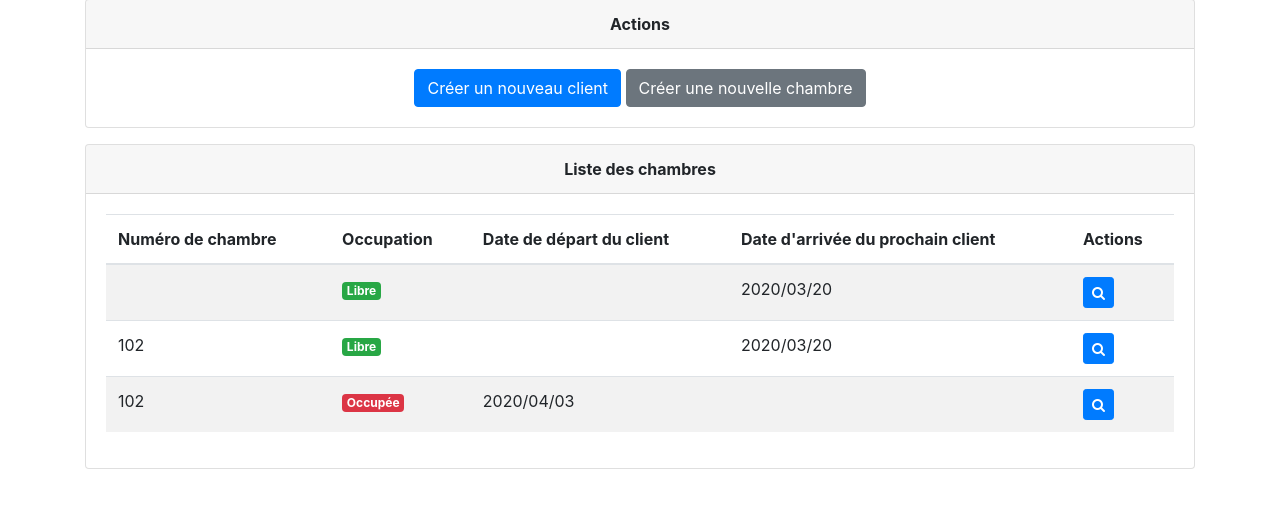
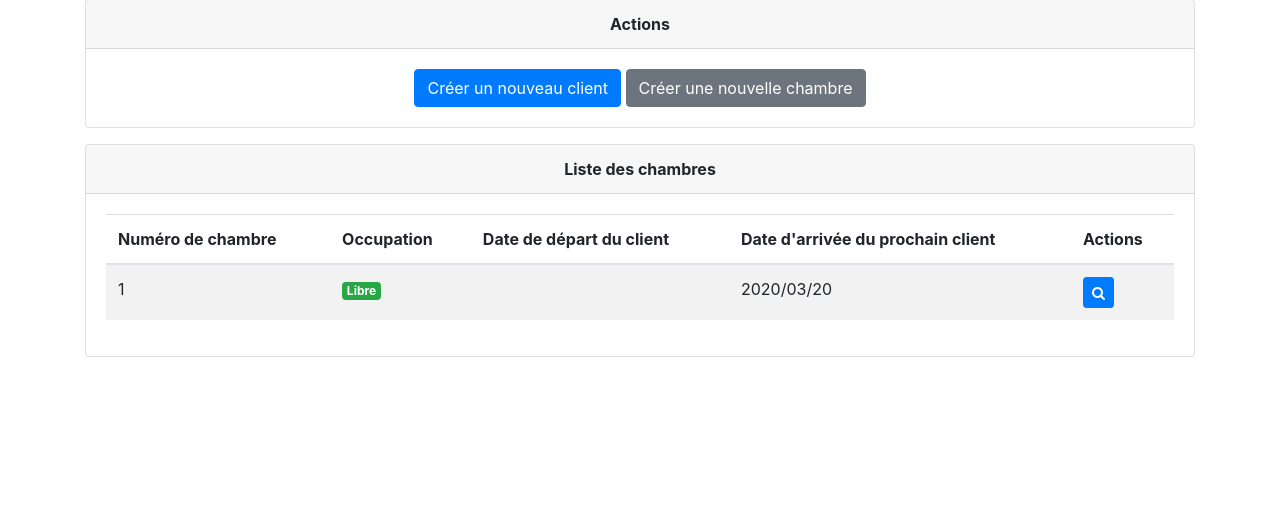
Before and after one commit to iman6996/hbhotelmanageriman, a PHP site: the page made by template/pages/index.html.twig in a window 1280 px wide. Shown: the part 202-710 px from the top of the page. Run offline with PHP 8.4, Linux system fonts and the light colour scheme; the template is opened without the code that fills it: most values are stand-ins (such as "Sample title", 1, 10 or a date in 2020); some libraries are stand-ins or nearby versions.

Commit message:
Room display

```diff
--- a/config/routes.php
+++ b/config/routes.php
@@ -16,7 +16,7 @@ $router->get('', 'PagesController@index'); // Page d'accueil contenant entre aut
 $router->get('/rooms/(\d+)', 'RoomsController@show');// Affichage de 1 room
 
 $router->get('/rooms/new/', 'RoomsController@new');
-$router->post('rooms/', 'RoomsController@create');
+$router->post('/rooms/create', 'RoomsController@create');
 
 /**
  * Routes CLIENT
--- a/src/controller/PagesController.php
+++ b/src/controller/PagesController.php
@@ -8,7 +8,8 @@ class PagesController extends AbstractController {
      * Route: page d'accueil ('/')
      */
     public function index() {
-        echo $this->container->getTwig()->render('pages/index.html.twig');
+        $rooms = $this->container->getRoomManager()->findAll();
+        echo $this->container->getTwig()->render('pages/index.html.twig',['rooms'=>$rooms]);
     }
 
 }
--- a/src/service/RoomManager.php
+++ b/src/service/RoomManager.php
@@ -83,6 +83,7 @@ class RoomManager extends AbstractManager implements ManagerInterface
      */
     public function create(array $data)
     {
+
         $query = "INSERT INTO room(number)
                     VALUES (:number)";
 
@@ -90,6 +91,7 @@ class RoomManager extends AbstractManager implements ManagerInterface
         $statement->execute([
             'number' => $data['number'],
         ]);
+        $statement->debugDumpParams();
     }
 
     /**
--- a/template/pages/index.html.twig
+++ b/template/pages/index.html.twig
@@ -42,8 +42,11 @@ Gestionnaire d'hôtels Hb-HotelManager
             </thead>
 
             <tbody>
+                {% for room in rooms %}
                 <tr>
-                        <td></td>
+                    <td>
+                        {{room.number}}
+                    </td>
                     <td>
                         <span class="badge badge-success">Libre</span>
                     </td>
@@ -55,32 +58,7 @@ Gestionnaire d'hôtels Hb-HotelManager
                         </a>
                     </td>
                 </tr>
-                    <tr>
-                        <td>102</td>
-                        <td>
-                            <span class="badge badge-success">Libre</span>
-                        </td>
-                        <td></td>
-                        <td>2020/03/20</td>
-                        <td>
-                            <a class="btn btn-primary btn-sm" href="">
-                                <i class="fa fa-search" aria-hidden="true"></i>
-                            </a>
-                        </td>
-                    </tr>
-                    <tr>
-                        <td>102</td>
-                        <td>
-                            <span class="badge badge-danger">Occupée</span>
-                        </td>
-                        <td>2020/04/03</td>
-                        <td></td>
-                        <td>
-                            <a class="btn btn-primary btn-sm" href="">
-                                <i class="fa fa-search" aria-hidden="true"></i>
-                            </a>
-                        </td>
-                    </tr>
+                {% endfor %}
             </tbody>
         </table>
 
--- a/template/rooms/new.html.twig
+++ b/template/rooms/new.html.twig
@@ -6,14 +6,14 @@ Ajout de Chambres
 {% block content %}
 <div class="container">
     <h1>Formulaires nouveau client</h1>
-    <form action="{{env.base_path}}/rooms/new/" method="POST">
+    <form action="{{env.base_path}}/rooms/create" method="POST">
         <div class="form-group">
             <div class="col">
                 <div>Numéro de la nouvelle Chambre</div>
                 <input id="formNumber" name="number" type="number" class="form-control" placeholder="N° de la Chambre">
             </div>
             <br>
-            <a href="{{env.base_path}}" class="btn btn-success">Enregister</a>
+            <button type="submit" class="btn btn-success">Enregister</button>
     </form>
 </div>
 {% endblock  %}
```
Also changed, not shown: src/controller/RoomsController.php (+6 -3 lines). Lines whose indentation alone changed are shown as unchanged.
